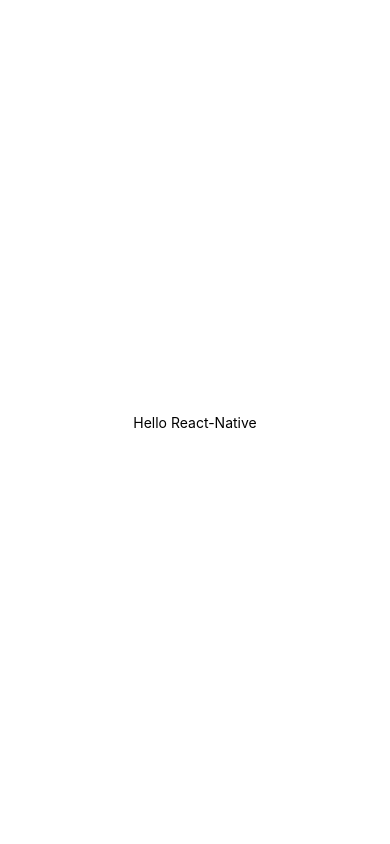
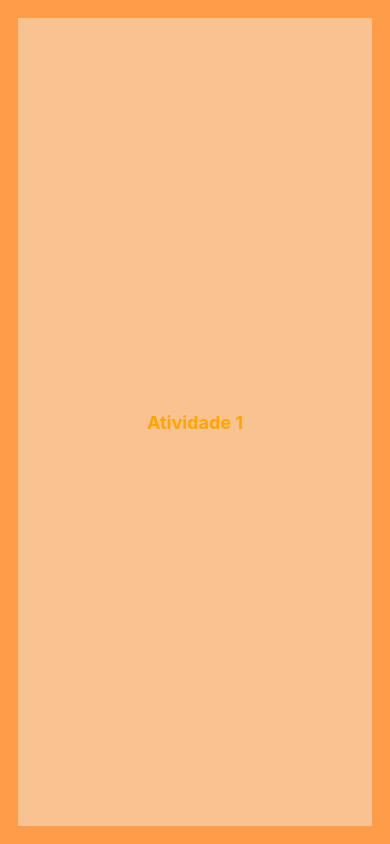
Before and after one commit to uhumrenan/aula_28_02_2024, a React Native app: screen / in a window 390 px wide. Built offline with nearby package versions, Linux system fonts and the light colour scheme.

Commit message:
Aula 06.03.2024

```diff
--- a/App.js
+++ b/App.js
@@ -1,11 +1,13 @@
 import { StatusBar } from 'expo-status-bar';
-import { StyleSheet, Text, View } from 'react-native';
-import Mensagem from './src/ex_2';
+import { StyleSheet, View } from 'react-native';
+
+// import Mensagem from './src/ex_2';
+import Atividade1 from './src/atv_1';
 
 export default function App() {
   return (
     <View style={styles.container}>
-      <Mensagem/>
+      <Atividade1/>
       <StatusBar style="auto" />
     </View>
   );
@@ -14,8 +16,9 @@
 const styles = StyleSheet.create({
   container: {
     flex: 1,
-    backgroundColor: '#fff',
+    backgroundColor: '#FF9C4A',
     alignItems: 'center',
     justifyContent: 'center',
+    padding: 18,
   },
 });
--- /dev/null
+++ b/src/atv_1/index.js
@@ -0,0 +1,13 @@
+//import styles from '../atv_1/styles';
+import { Text, View } from 'react-native';
+import styles from './styles';
+
+export default function Atividade1 () {
+    return(
+        <View style={styles.container}>
+            <Text style={styles.paragraph}>
+                Atividade 1
+            </Text>
+        </View>
+    );
+}
--- /dev/null
+++ b/src/atv_1/styles.js
@@ -0,0 +1,20 @@
+import { View, Text, StyleSheet } from 'react-native';
+
+const styles = StyleSheet.create({
+    container: {
+        flex: 1,
+        justifyContent: 'center',
+        backgroundColor: '#F8C390',
+        padding: 8,
+        width: '100%',
+    },
+    paragraph: {
+        margin: 24,
+        fontSize: 18,
+        fontWeight: 'bold',
+        textAlign: 'center',
+        color: 'orange',
+    },
+}) ;
+
+export default styles;
--- a/src/ex_2/index.js
+++ b/src/ex_2/index.js
@@ -1,9 +1,14 @@
-import {View, Text} from 'react-native';
+import { View, Text } from 'react-native';
+
+import styles from './styles';
 
 export default function Mensagem () {
-    return (
-        <View>
-            <Text>Hello React-Native</Text>
+
+    return(
+        <View style={styles.container}>
+            <Text style={styles.mensagem}>
+                Hello React Native
+            </Text>
         </View>
     );
 }
--- /dev/null
+++ b/src/ex_2/styles.js
@@ -0,0 +1,16 @@
+import { StyleSheet } from 'react-native';
+
+const styles = StyleSheet.create({
+    container: {
+        borderWidth: 1,
+        padding: 10,
+        width: 300,
+        marginBottom: 8,
+        alignItems: 'center',
+    },
+    mensagem: {
+        fontSize: 20,
+    },
+});
+
+export default styles;
```
Also changed, not shown: assets/002-1-react-native.png (added), src/ex_2/style.js (deleted).
